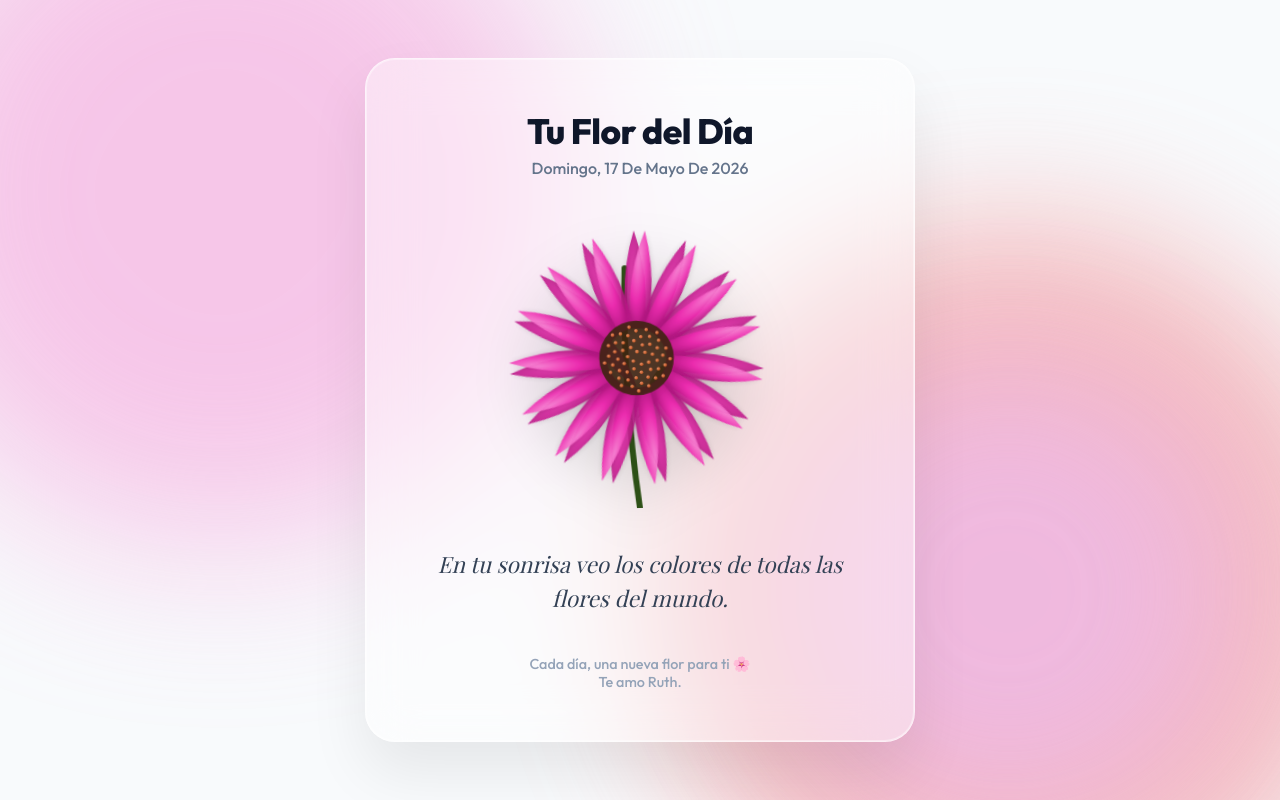
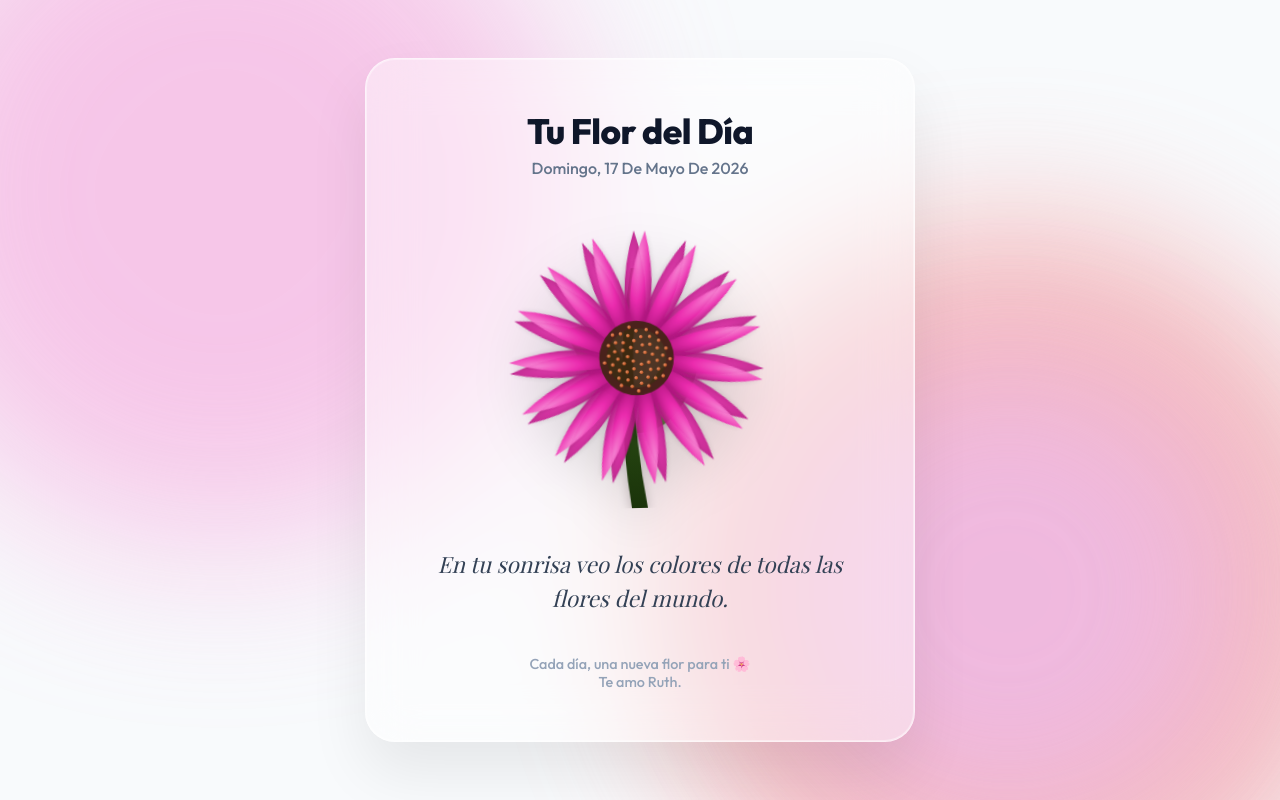
Before and after one commit to dsanchez21/daily-flower, a Next.js app: page /daily-flower/ in a window 1280 px wide. Built offline with nearby package versions, Linux system fonts and the light colour scheme; a web font is replaced by a local one.

Commit message:
Better stem

```diff
--- a/components/FlowerGenerator.tsx
+++ b/components/FlowerGenerator.tsx
@@ -54,6 +54,15 @@ export default function FlowerGenerator({ dayNumber, size = 200 }: FlowerProps)
         <stop offset="0%" stopColor={`hsl(${(mainHue + 60) % 360}, 90%, 70%)`} />
         <stop offset="100%" stopColor={centerColor} />
       </radialGradient>
+      <linearGradient id="stem-grad" x1="0%" y1="0%" x2="0%" y2="100%">
+        <stop offset="0%" stopColor="#4a7c2a" />
+        <stop offset="50%" stopColor="#2d5016" />
+        <stop offset="100%" stopColor="#1a330a" />
+      </linearGradient>
+      <linearGradient id="leaf-grad" x1="0%" y1="0%" x2="100%" y2="100%">
+        <stop offset="0%" stopColor="#5aa033" />
+        <stop offset="100%" stopColor="#2d5016" />
+      </linearGradient>
     </defs>
   );
 
@@ -329,25 +338,26 @@ export default function FlowerGenerator({ dayNumber, size = 200 }: FlowerProps)
       {/* Tallo orgánico */}
       <path
         className="animate-stem"
-        d={`M ${size / 2} ${size} Q ${size / 2 - 15} ${size * 0.6} ${size / 2 - 10} ${size * 0.2}`}
-        stroke="#2d5016"
-        strokeWidth="6"
-        fill="none"
-        strokeLinecap="round"
+        d={`M ${size/2 - 8} ${size}
+            Q ${size/2 - 25} ${size*0.6} ${size/2 - 4} ${size*0.2}
+            L ${size/2 + 4} ${size*0.2}
+            Q ${size/2 - 13} ${size*0.6} ${size/2 + 8} ${size} Z`}
+        fill="url(#stem-grad)"
+        style={{ filter: 'drop-shadow(0 4px 6px rgba(0,0,0,0.2))' }}
       />
 
       {/* Hojas orgánicas */}
-      <g className="animate-leaf" style={{ animationDelay: '0.5s' }}>
+      <g className="animate-leaf" style={{ animationDelay: '0.5s', filter: 'drop-shadow(0 3px 5px rgba(0,0,0,0.2))' }}>
         <path
-          d={`M ${size/2} ${size*0.6} Q ${size/2 - 40} ${size*0.5} ${size/2 - 50} ${size*0.4} Q ${size/2 - 20} ${size*0.4} ${size/2} ${size*0.6}`}
-          fill="url(#petal-grad-dark)"
+          d={`M ${size/2 - 12} ${size*0.65} Q ${size/2 - 50} ${size*0.6} ${size/2 - 70} ${size*0.4} Q ${size/2 - 30} ${size*0.35} ${size/2 - 8} ${size*0.55}`}
+          fill="url(#leaf-grad)"
           opacity="0.95"
         />
       </g>
-      <g className="animate-leaf" style={{ animationDelay: '0.7s' }}>
+      <g className="animate-leaf" style={{ animationDelay: '0.7s', filter: 'drop-shadow(0 3px 5px rgba(0,0,0,0.2))' }}>
         <path
-          d={`M ${size/2} ${size*0.7} Q ${size/2 + 40} ${size*0.6} ${size/2 + 45} ${size*0.5} Q ${size/2 + 15} ${size*0.5} ${size/2} ${size*0.7}`}
-          fill="#3d6b23"
+          d={`M ${size/2 - 2} ${size*0.75} Q ${size/2 + 40} ${size*0.75} ${size/2 + 60} ${size*0.55} Q ${size/2 + 30} ${size*0.45} ${size/2 + 2} ${size*0.65}`}
+          fill="url(#leaf-grad)"
           opacity="0.95"
         />
       </g>
```
